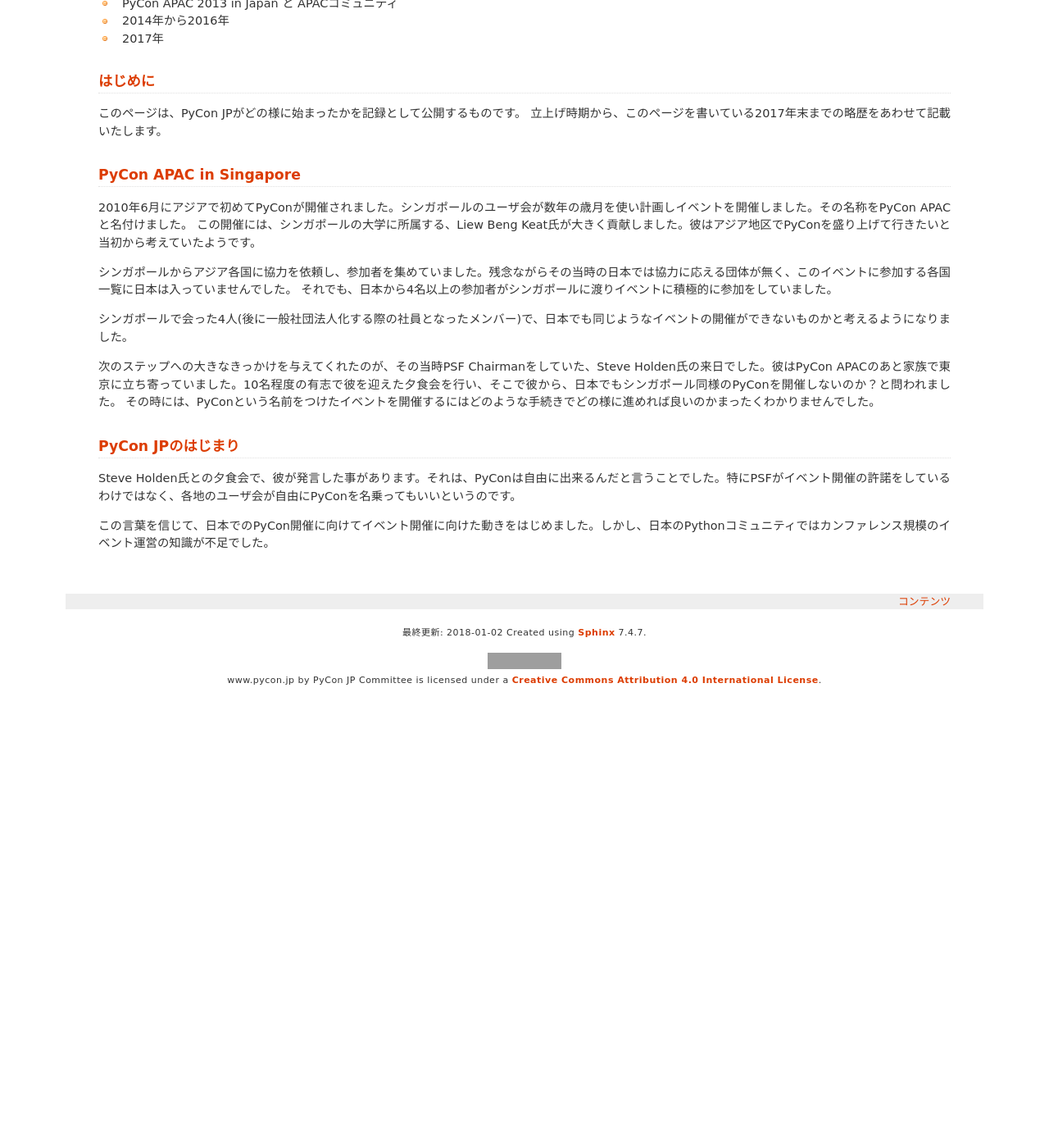
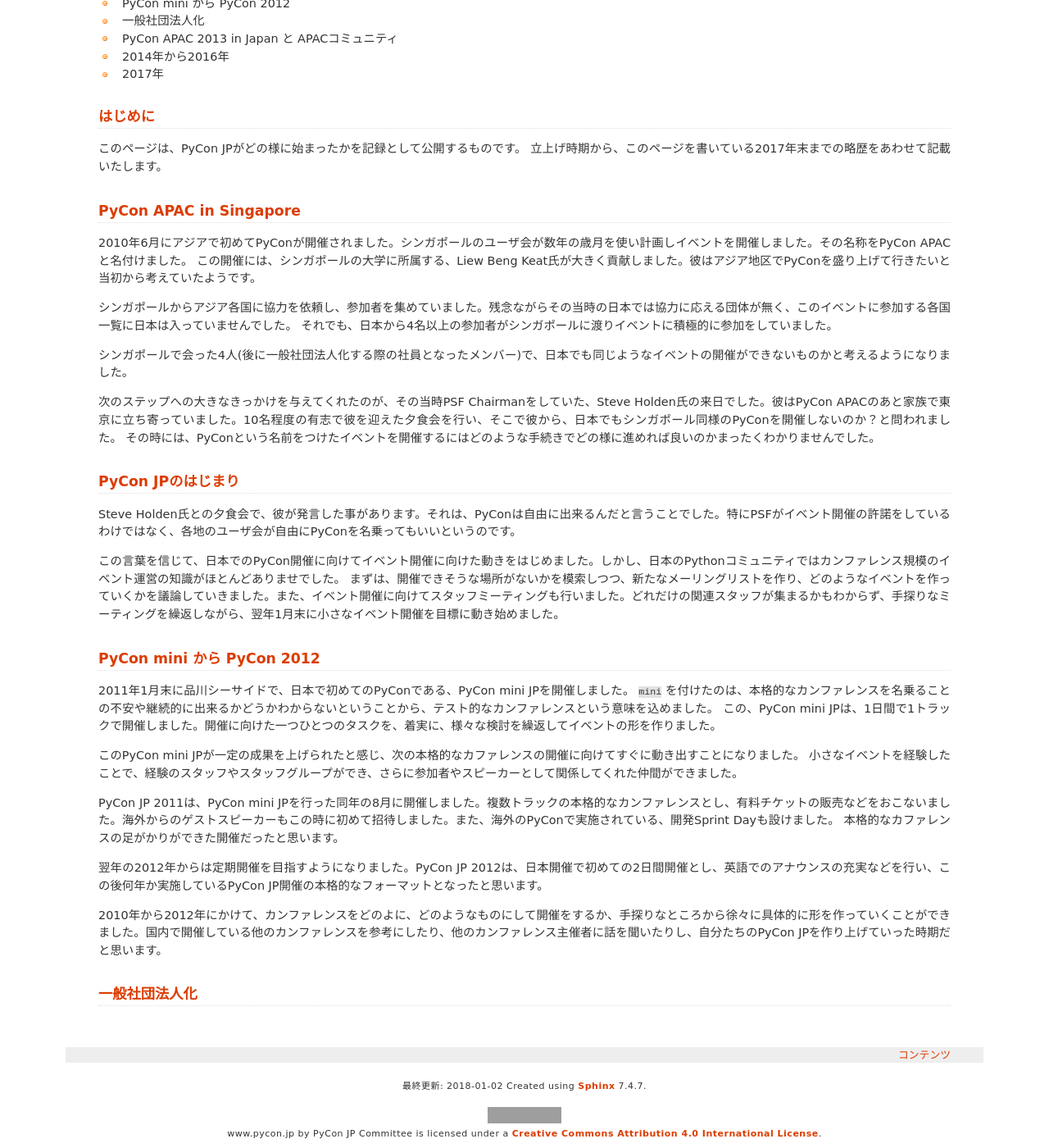
Before and after one commit to pyconjp/www.pycon.jp, a Sphinx documentation site: the page built from source/history.rst, in a window 1280 px wide and 1400 px high, scrolled down 510 px. Shown: the whole window at 82% size. Built offline with Sphinx 7.4.7, drawn with Linux system fonts in a browser that asks for light colours; before the commit the page ends 1356 px from its top, so only the background shows below that; some of the changed text lies outside the part shown; grey boxes are pictures that could not be loaded.

Commit message:
mini - 2012 を書いた ISSHA-338

```diff
--- a/source/history.rst
+++ b/source/history.rst
@@ -45,4 +45,26 @@
 
 Steve Holden氏との夕食会で、彼が発言した事があります。それは、PyConは自由に出来るんだと言うことでした。特にPSFがイベント開催の許諾をしているわけではなく、各地のユーザ会が自由にPyConを名乗ってもいいというのです。
 
-この言葉を信じて、日本でのPyCon開催に向けてイベント開催に向けた動きをはじめました。しかし、日本のPythonコミュニティではカンファレンス規模のイベント運営の知識が不足でした。
+この言葉を信じて、日本でのPyCon開催に向けてイベント開催に向けた動きをはじめました。しかし、日本のPythonコミュニティではカンファレンス規模のイベント運営の知識がほとんどありませでした。
+まずは、開催できそうな場所がないかを模索しつつ、新たなメーリングリストを作り、どのようなイベントを作っていくかを議論していきました。また、イベント開催に向けてスタッフミーティングも行いました。どれだけの関連スタッフが集まるかもわからず、手探りなミーティングを繰返しながら、翌年1月末に小さなイベント開催を目標に動き始めました。
+
+
+PyCon mini から PyCon 2012
+==============================
+
+2011年1月末に品川シーサイドで、日本で初めてのPyConである、PyCon mini JPを開催しました。 ``mini`` を付けたのは、本格的なカンファレンスを名乗ることの不安や継続的に出来るかどうかわからないということから、テスト的なカンファレンスという意味を込めました。
+この、PyCon mini JPは、1日間で1トラックで開催しました。開催に向けた一つひとつのタスクを、着実に、様々な検討を繰返してイベントの形を作りました。
+
+このPyCon mini JPが一定の成果を上げられたと感じ、次の本格的なカファレンスの開催に向けてすぐに動き出すことになりました。
+小さなイベントを経験したことで、経験のスタッフやスタッフグループができ、さらに参加者やスピーカーとして関係してくれた仲間ができました。
+
+PyCon JP 2011は、PyCon mini JPを行った同年の8月に開催しました。複数トラックの本格的なカンファレンスとし、有料チケットの販売などをおこないました。海外からのゲストスピーカーもこの時に初めて招待しました。また、海外のPyConで実施されている、開発Sprint Dayも設けました。
+本格的なカファレンスの足がかりができた開催だったと思います。
+
+翌年の2012年からは定期開催を目指すようになりました。PyCon JP 2012は、日本開催で初めての2日間開催とし、英語でのアナウンスの充実などを行い、この後何年か実施しているPyCon JP開催の本格的なフォーマットとなったと思います。
+
+2010年から2012年にかけて、カンファレンスをどのよに、どのようなものにして開催をするか、手探りなところから徐々に具体的に形を作っていくことができました。国内で開催している他のカンファレンスを参考にしたり、他のカンファレンス主催者に話を聞いたりし、自分たちのPyCon JPを作り上げていった時期だと思います。
+
+
+一般社団法人化
+===============
```
